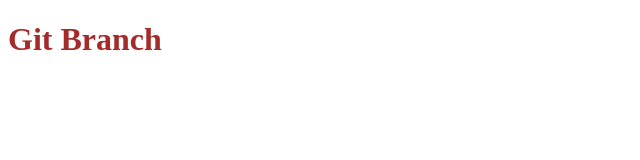
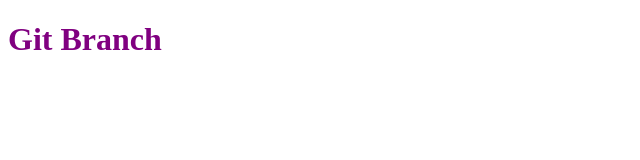
Before and after one commit to ArnarQlok/231018-branch-test, a plain HTML site: page index.html in a window 1280 px wide. Shown: the whole page, without its empty margins (0-640 px from the left). Drawn offline with Linux system fonts and the light colour scheme.

Commit message:
I changed the h1 color to purple

```diff
--- a/main.css
+++ b/main.css
@@ -1,3 +1,3 @@
 h1 {
-  color: brown;
+  color: purple;
 }
```
